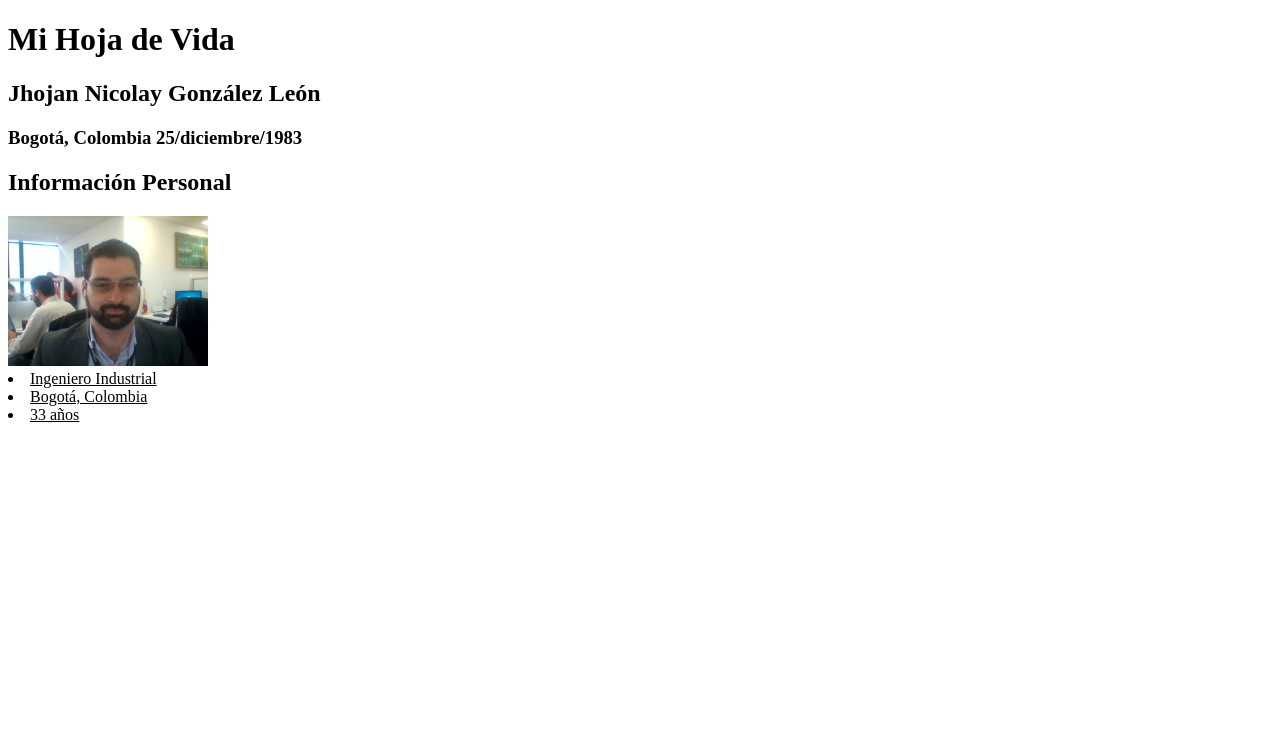
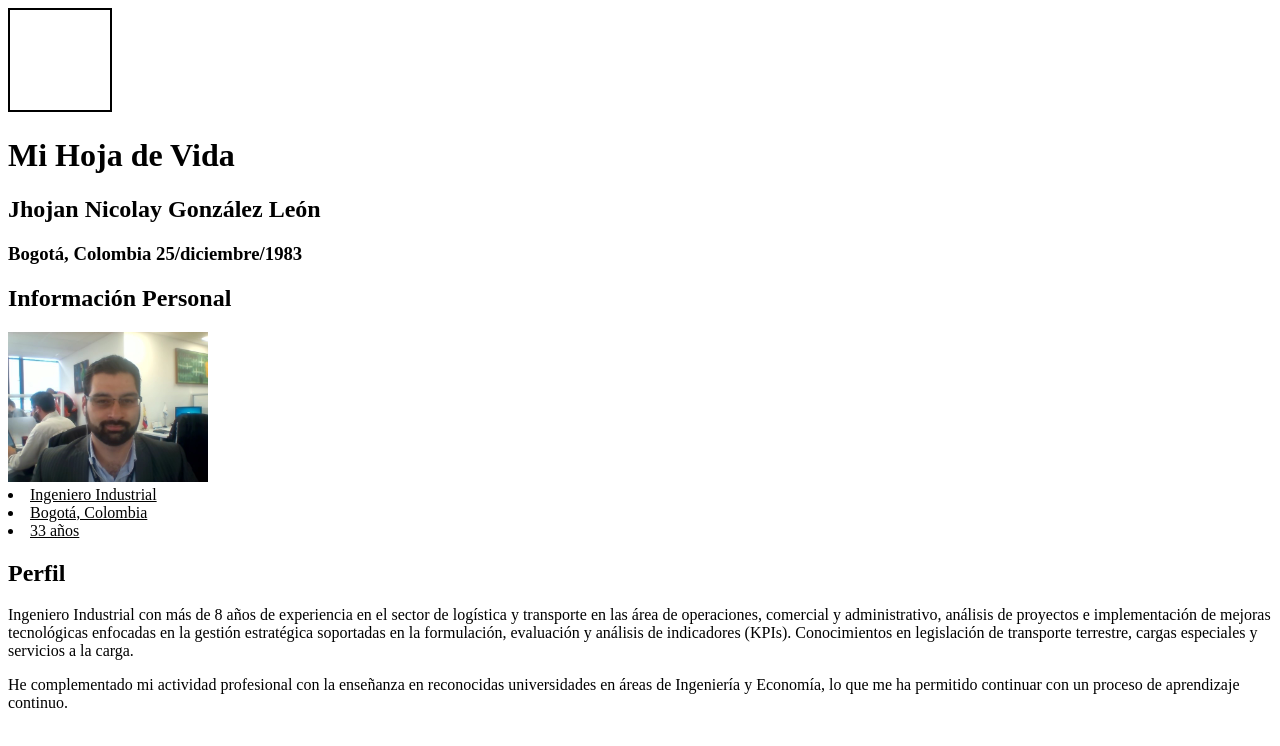
Before and after one commit to jngonzalezle/Curriculum, a plain HTML site: page index.html in a window 1280 px wide. Drawn offline with Linux system fonts and the light colour scheme.

Commit message:
Pruebas SVG - 27-04-2017 17:13

```diff
--- a/index.html
+++ b/index.html
@@ -8,6 +8,8 @@
     <title>Curriculum Vitae</title>
   </head>
   <header>
+    <svg width="100" height="100" style="border: 2px solid black;">
+    </svg>
     <h1>Mi Hoja de Vida</h1>
   </header>
   <body>
@@ -20,5 +22,8 @@
       <li>Bogotá, Colombia</li>
       <li>33 años</li>
     </u>
+    <h2>Perfil</h2>
+    <p>Ingeniero Industrial con más de 8 años de experiencia en el sector de logística y transporte en las área de operaciones, comercial y administrativo, análisis de proyectos e implementación de mejoras tecnológicas enfocadas en la gestión estratégica soportadas en la formulación, evaluación y análisis de indicadores (KPIs).  Conocimientos en legislación de transporte terrestre, cargas especiales y servicios a la carga.</p>
+    <p>He complementado mi actividad profesional con la enseñanza en reconocidas universidades en áreas de Ingeniería y Economía, lo que me ha permitido continuar con un proceso de aprendizaje continuo.</p>
   </body>
 </html>
```
Also changed, not shown: images/Logo.svg (added).
